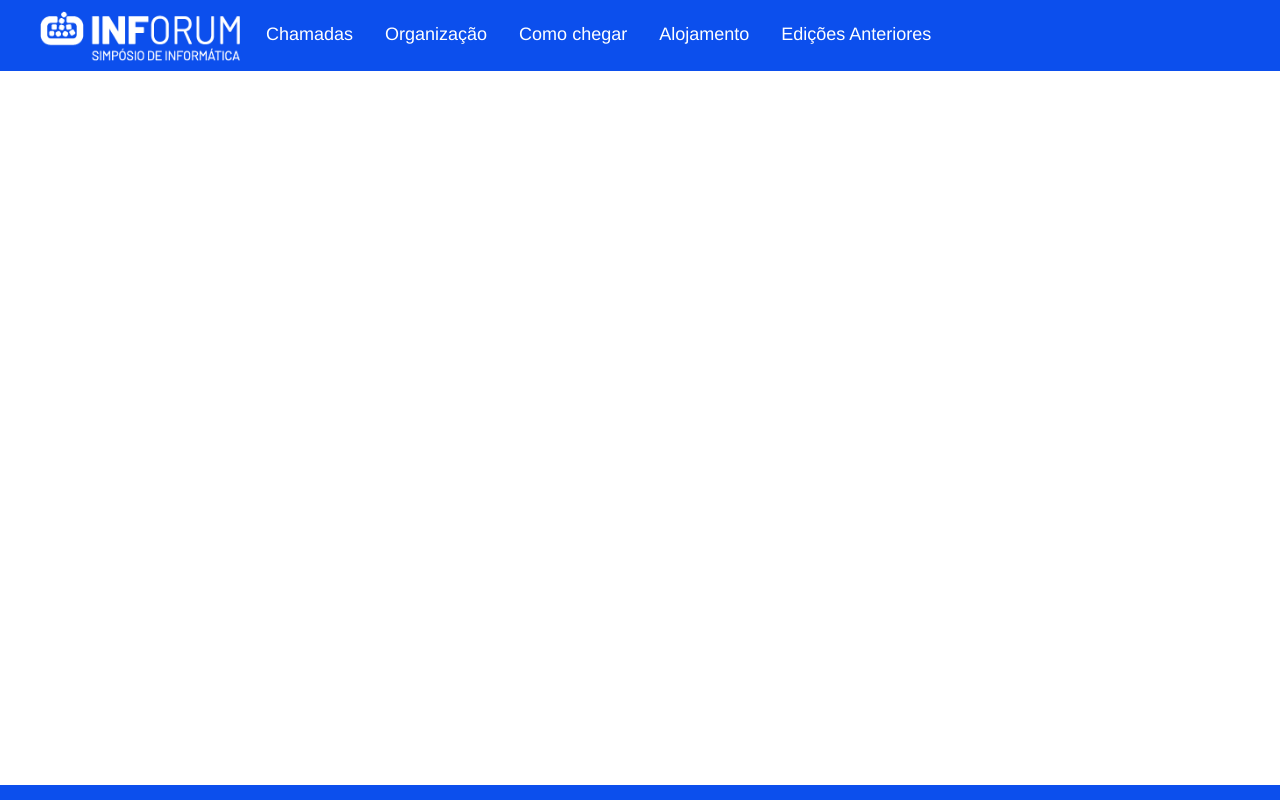
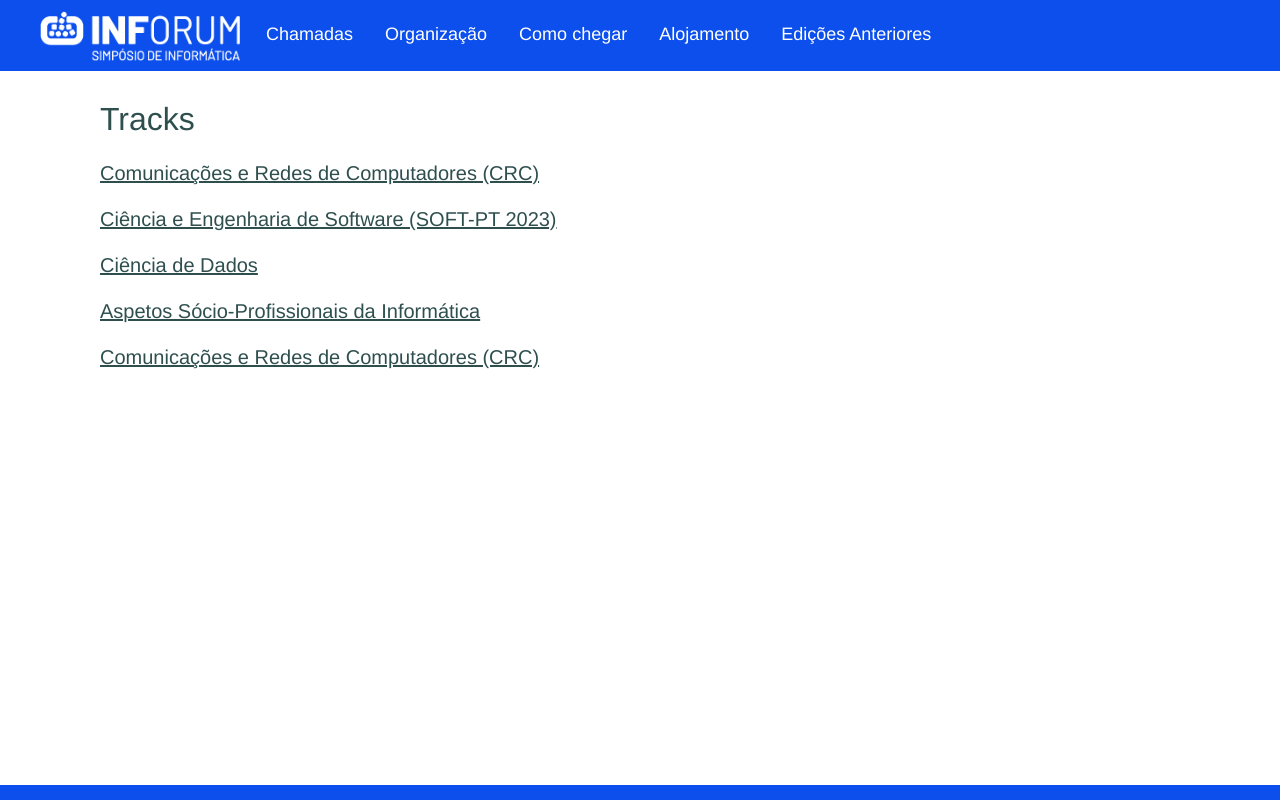
Before and after one commit to h4g0/Inforum2023, a React (Create React App) app: page /Tracks in a window 1280 px wide. Built offline with nearby package versions, Linux system fonts and the light colour scheme.

Commit message:
added tracks page

```diff
--- a/src/Main/Main.tsx
+++ b/src/Main/Main.tsx
@@ -29,6 +29,7 @@ import {Track2_SOFTCRC} from './Tracks/Track2_SOFTCRC';
 import {Track3_CD} from './Tracks/Track3_CD';
 import {Track4_SIntel} from './Tracks/Track4_SIntel';
 import {Track5_ASPI} from './Tracks/Track5_ASPI';
+import { Tracks } from './Tracks';
 
 
 
@@ -77,6 +78,10 @@ export function Login(this: any, props: any) {
                 <Link to="/Dates">
                     <button>Chamadas</button>
                 </Link>
+
+                {/*<Link  to="/Tracks">
+                    <button>Tracks</button>
+    </Link>*/}
 
 {/*                <Link to="Tracks/CRC">
                     <button>Track CRC</button>
@@ -164,6 +169,7 @@ export function Login(this: any, props: any) {
                 <Route path="Tracks/SIntel" element={<Track4_SIntel/>}/>
                 <Route path="Tracks/ASPI" element={<Track5_ASPI/>}/>
 
+                <Route path="Tracks" element={<Tracks/>}/>
 
                 <Route path="Location" element={<Location/>}/>
 
--- /dev/null
+++ b/src/Main/Tracks.tsx
@@ -0,0 +1,37 @@
+import { Link } from 'react-router-dom'
+import './Main.css'
+import { Patreons } from './Patreons'
+
+export function Tracks(props: any){
+    return <><div className="Accommodation">
+
+
+
+            <div>
+            <Patreons/>
+            </div>
+            <div className='ImportantDates'>
+                <h2>Tracks</h2>
+
+                <Link to="/Tracks/CRC">
+                    <p>Comunicações e Redes de Computadores (CRC)</p>
+                </Link>
+                <Link to="/Tracks/SOFTCRC">
+                    <p>Ciência e Engenharia de Software (SOFT-PT 2023)</p>
+                </Link>
+                <Link to="/Tracks/CD">
+                    <p>Ciência de Dados</p>
+                </Link>
+                <Link to="/Tracks/SIntel">
+                    <p>Aspetos Sócio-Profissionais da Informática</p>
+                </Link>
+                <Link to="/Tracks/ASPI">
+                    <p>Comunicações e Redes de Computadores (CRC)</p>
+                </Link>
+
+            </div>
+
+        </div>
+        </>
+
+}
```
